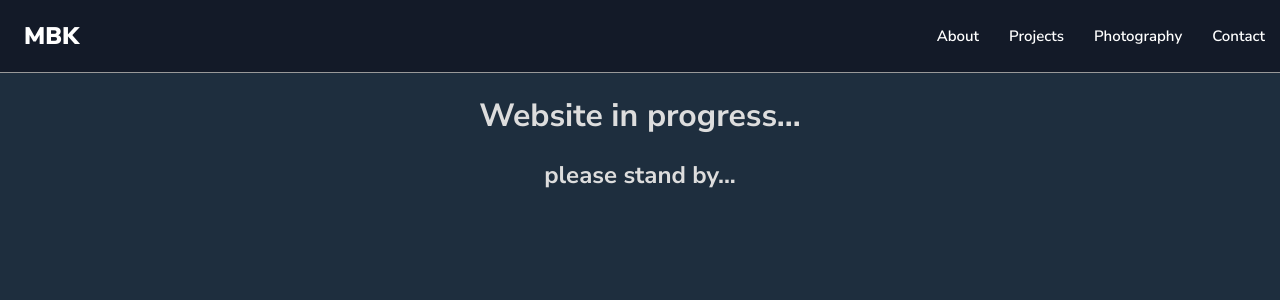
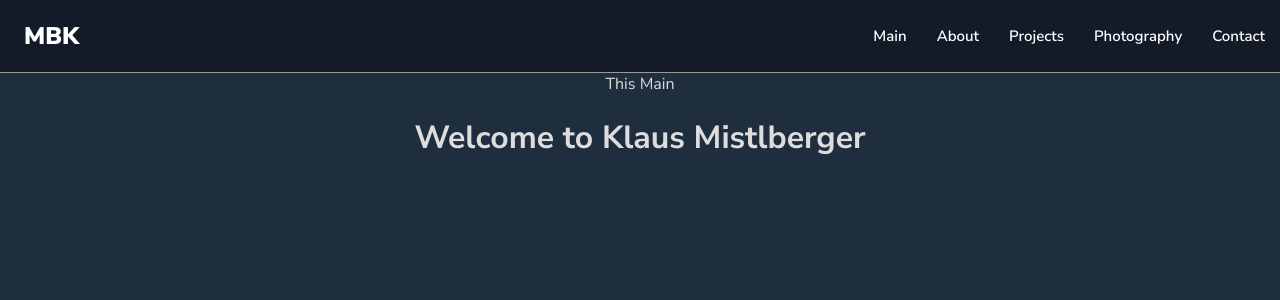
Before and after one commit to klausMistlberger/mbkrocks-react, a React (Create React App) app: page / in a window 1280 px wide. Shown: the top 300 px of the page. Built offline with nearby package versions, Linux system fonts and the light colour scheme.

Commit message:
subsites

```diff
--- a/src/App.js
+++ b/src/App.js
@@ -4,17 +4,53 @@ import Main from './components/Main';
 
 export default function App() {
 
-    const headerMenu = [
-        "About",
-        "Projects",
-        "Photography",
-        "Contact"
+    const navMenu = [
+        {
+            name: "Main",
+            isShown: true,
+        },
+        {
+            name: "About",
+            isShown: false,
+        },
+        {
+            name: "Projects",
+            isShown: false,
+        },
+        {
+            name: "Photography",
+            isShown: false,
+        },
+        {
+            name: "Contact",
+            isShown: false,
+        }
     ];
+
+    const [navigationMenu, setNavigationMenu] = useState(navMenu);
+
+    const changeNavigation = (ev) => {
+        const target = ev.target;
+        console.log( target.innerHTML );
+        setNavigationMenu( prevNav => {
+            const newNav = [...prevNav];
+            newNav.forEach( el => {
+                el.name === target.innerHTML
+                    ? el.isShown = true
+                    : el.isShown = false
+            });
+            console.log( newNav );
+            return newNav;
+        });
+    };
 
     return (
         <div className="App">
-            <Header nav={headerMenu}/>
-            <Main />
+            <Header
+                navigation={navigationMenu}
+                changeNavigation={changeNavigation}
+            />
+            <Main navigation={navigationMenu} />
         </div>
     );
 };
--- /dev/null
+++ b/src/components/About.js
@@ -0,0 +1,11 @@
+import React from 'react';
+import './About.css';
+
+export default function About() {
+    return (
+        <div className="about">
+            This about
+            <h1>About</h1>
+        </div>
+    );
+};
--- /dev/null
+++ b/src/components/Header.css
@@ -0,0 +1,121 @@
+
+@media screen and (max-width: 575px) {
+
+    .nav--item-container {
+        z-index: -1;
+
+        flex-direction: column;
+
+        padding: 1em;
+        width: 150px;
+        /* width: 50vw; */
+        position: absolute;
+        top: calc(3em + 1px);
+        right: 0;
+
+        opacity: 0;
+        transform: translateY(-1em);
+        transition: transform 160ms ease-in-out, opacity 160ms ease-in-out;
+
+        text-align: right;
+
+        background-color: #182234;
+        border-left: 1px solid var(--bordercolor);
+        border-bottom: 1px solid var(--bordercolor);
+        border-bottom-left-radius: 15px;
+    }
+
+    .nav--item-container[active="true"] {
+        opacity: 1;
+        transform: translateX(0);
+    }
+
+
+    .nav--item {
+        padding: .5em;
+        font-size: 24px;
+    }
+
+    .burger-menu {
+        display: initial;
+    }
+}
+
+@media screen and (min-width: 576px) {
+    .burger-menu {
+        display: none;
+    }
+
+    .nav--item-container {
+        display: flex;
+        flex-direction: row;
+    }
+
+    .nav--item {
+        padding: 1em;
+        font-size: 15px;
+    }
+}
+
+
+nav {
+    /* z-index: 69; */
+    width: 100vw;
+    height: 3em;
+    background-color: var(--grey);
+
+    font-size: 24px;
+    font-weight: 600;
+    color: white;
+
+    position: relative;
+    display: flex;
+    justify-content: space-around;
+    align-items: center;
+
+    border-bottom: 1px solid #999999;
+}
+
+.logo {
+    text-decoration: none;
+    color: white;
+    font-weight: 900;
+    margin: 0 auto 0 1em;
+
+    transition: color 160ms ease-in;
+}
+
+.logo:hover {
+    color: #ccc;
+}
+
+.logo:active {
+    color: #666;
+}
+
+.nav--item {
+    cursor: pointer;
+    transition: color 160ms ease-in;
+}
+
+.nav--item:hover {
+    color: #ccc;
+    text-decoration: line-through;
+}
+
+.nav--item:active {
+    color: #666;
+}
+
+.burger-menu {
+    padding: 1em;
+    cursor: pointer;
+}
+
+.burger-menu--line {
+    width: 30px;
+    height: 3px;
+    margin: 6px;
+    border-radius: 5px;
+    background-color: white;
+}
--- a/src/components/Header.js
+++ b/src/components/Header.js
@@ -1,7 +1,8 @@
 import React, { useEffect, useState } from 'react';
+import './Header.css';
 
 export default function Header(props) {
-    // console.log(props)
+    // console.log(props);
 
     const [width, setWidth] = useState( window.innerWidth );
 
@@ -9,20 +10,24 @@ export default function Header(props) {
         setWidth( window.innerWidth );
     });
 
-    // let navItemContainer;
-
     useEffect(() => {
         const navItemContainer = document.querySelector( '.nav--item-container' );
-        // console.log( navItemContainer );
-        window.innerWidth < 576 ?
-            navItemContainer.setAttribute( 'portrait', 'true' )
-          : navItemContainer.setAttribute( 'portrait', 'false' )
+        window.innerWidth < 576
+            ? navItemContainer.setAttribute( 'portrait', 'true' )
+            : navItemContainer.setAttribute( 'portrait', 'false' )
         ;
     },[width])
 
-    const navItems = props.nav.map( el => {
+    const navItems = props.navigation.map( el => {
+        // console.log( el );
         return (
-            <div key={el} className="nav--item">{el}</div>
+            <div
+                key={el.name}
+                className="nav--item"
+                onClick={(ev) => {props.changeNavigation(ev)}}
+            >
+                {el.name}
+            </div>
         )
     });
 
@@ -40,7 +45,9 @@ export default function Header(props) {
     return(
         <nav>
             <a href="/" className="logo">MBK</a>
-            <div className="nav--item-container" portrait="" active="false">{navItems}</div>
+            <div className="nav--item-container" portrait="" active="false">
+                {navItems}
+            </div>
             <div className="burger-menu" onClick={openBurgerMenu}>
                 <div className="burger-menu--line"></div>
                 <div className="burger-menu--line"></div>
--- /dev/null
+++ b/src/components/Main.css
@@ -0,0 +1,9 @@
+.main {
+
+    /* height: calc(100vh - 3em); */
+
+    display: flex;
+    flex-direction: column;
+    justify-content: center;
+    align-items: center;
+}
--- a/src/components/Main.js
+++ b/src/components/Main.js
@@ -1,43 +1,15 @@
 import React from 'react';
+import './Main.css';
+import About from './About';
 
 export default function Main(props) {
-
-    const [showHeadings, setShowHeadings] = React.useState({
-        h1: false,
-        h2: false,
-        h3: false,
-    });
-
-    const multiplier = 2500;
-
-    setTimeout(() => {
-        setShowHeadings( prevShow => ({
-            ...prevShow,
-            h1: true
-        }));
-    }, multiplier*1);
-
-    setTimeout(() => {
-        setShowHeadings( prevShow => ({
-            ...prevShow,
-            h2: true
-        }));
-    }, multiplier*2);
-
-    setTimeout(() => {
-        setShowHeadings( prevShow => ({
-            ...prevShow,
-            h3: true
-        }));
-    }, multiplier*3);
+    // console.log( props );
 
     return (
-        <div>
-            <div className="main main--placeholder">
-                { showHeadings.h1 && <h1>Website in progress...</h1> }
-                { showHeadings.h2 && <h2>please stand by...</h2> }
-                { showHeadings.h3 && <h3>coming soon...</h3> }
-            </div>
+        <div className="main">
+            This Main
+            <h1>Welcome to Klaus Mistlberger</h1>
+            {props.navigation[1].isShown && <About />}
         </div>
     );
 };
--- a/src/index.css
+++ b/src/index.css
@@ -11,66 +11,7 @@
 :root > * {
     margin: 0;
     padding: 0;
-}
-
-@media screen and (max-width: 575px) {
-    /* .nav--item { */
-        /* display: none; */
-    /* } */
-
-    .nav--item-container {
-        z-index: -1;
-
-        flex-direction: column;
-
-        padding: 1em;
-        width: 150px;
-        position: absolute;
-        top: calc(3em + 1px);
-        right: 0;
-
-        opacity: 0;
-        transform: translateY(-1em);
-        transition: transform 160ms ease-in-out, opacity 160ms ease-in-out;
-
-        text-align: right;
-
-        background-color: #182234;
-        border-left: 1px solid var(--bordercolor);
-        border-bottom: 1px solid var(--bordercolor);
-        border-bottom-left-radius: 15px;
-    }
-
-    .nav--item-container[active="true"] {
-        opacity: 1;
-        transform: translateX(0);
-    }
-
-
-    .nav--item {
-        padding: .5em;
-        font-size: 24px;
-    }
-
-    .burger-menu {
-        display: initial;
-    }
-}
-
-@media screen and (min-width: 576px) {
-    .burger-menu {
-        display: none;
-    }
-
-    .nav--item-container {
-        display: flex;
-        flex-direction: row;
-    }
-
-    .nav--item {
-        padding: 1em;
-        font-size: 15px;
-    }
+    position: relative;
 }
 
 
@@ -81,73 +22,18 @@ body {
 }
 
 .App {
+    position: relative;
+    z-index: 0;
+
     text-align: center;
 }
 
-
-nav {
-    /* z-index: 69; */
-
-    height: 3em;
-    background-color: var(--grey);
-
-    font-size: 24px;
-    font-weight: 600;
-    color: white;
-
+.header {
     position: relative;
-    display: flex;
-    justify-content: space-around;
-    align-items: center;
-
-    border-bottom: 1px solid #999999;
-}
-
-.logo {
-    text-decoration: none;
-    color: white;
-    font-weight: 900;
-    margin: 0 auto 0 1em;
-
-    transition: color 160ms ease-in;
-}
-
-.logo:hover {
-    color: #ccc;
-}
-
-.logo:active {
-    color: #666;
-}
-
-.nav--item {
-    cursor: pointer;
-    transition: color 160ms ease-in;
-}
-
-.nav--item:hover {
-    color: #ccc;
-    text-decoration: line-through;
-}
-
-.nav--item:active {
-    color: #666;
-}
-
-.burger-menu {
-    padding: 1em;
-    cursor: pointer;
-}
-
-.burger-menu--line {
-    width: 30px;
-    height: 3px;
-    margin: 6px;
-    border-radius: 5px;
-    background-color: white;
+    z-index: 69;
 }
 
 .main {
     position: relative;
-    z-index: -2;
+    z-index: -69;
 }
```
Also changed, not shown: src/components/About.css (added).
